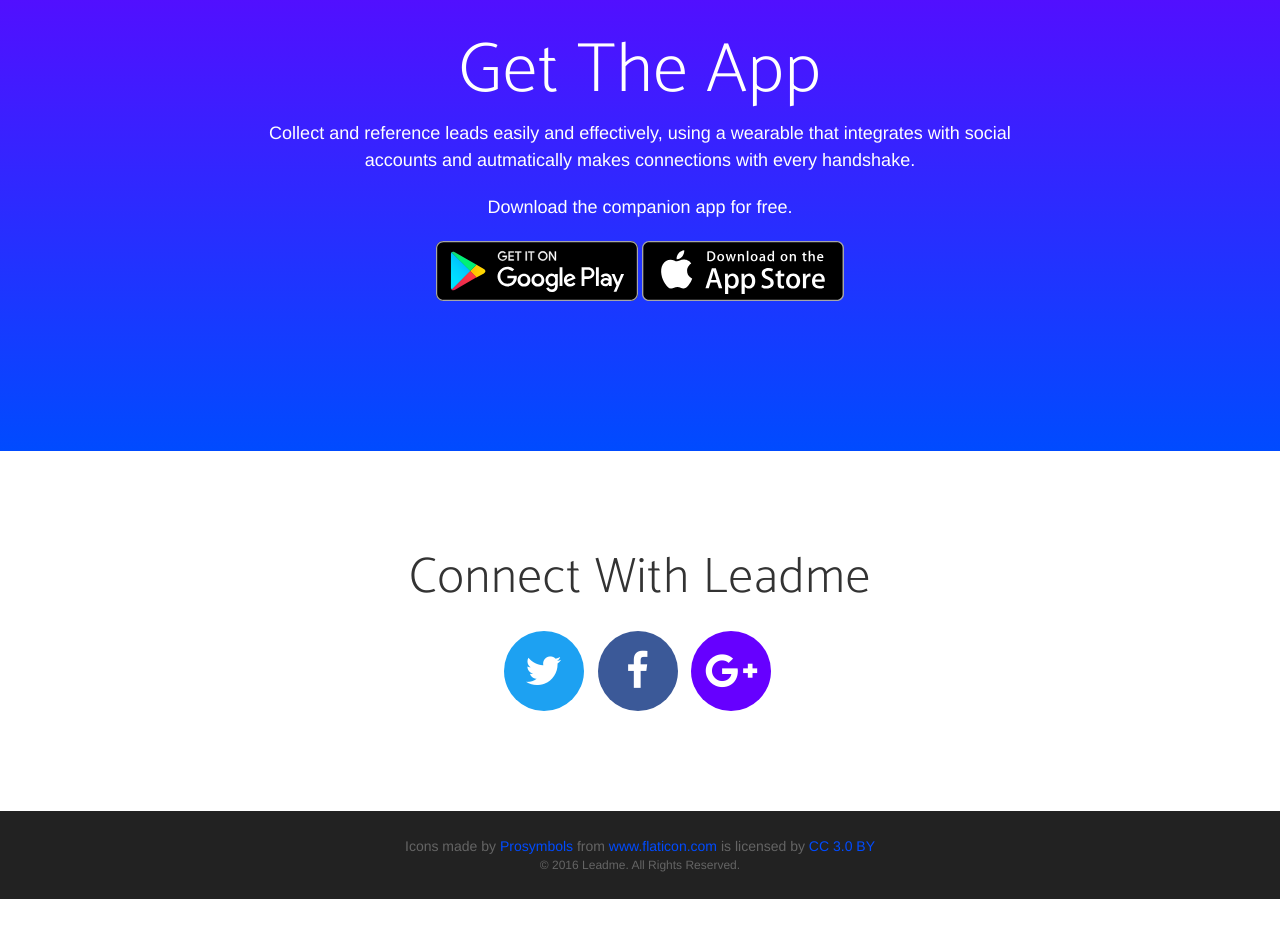
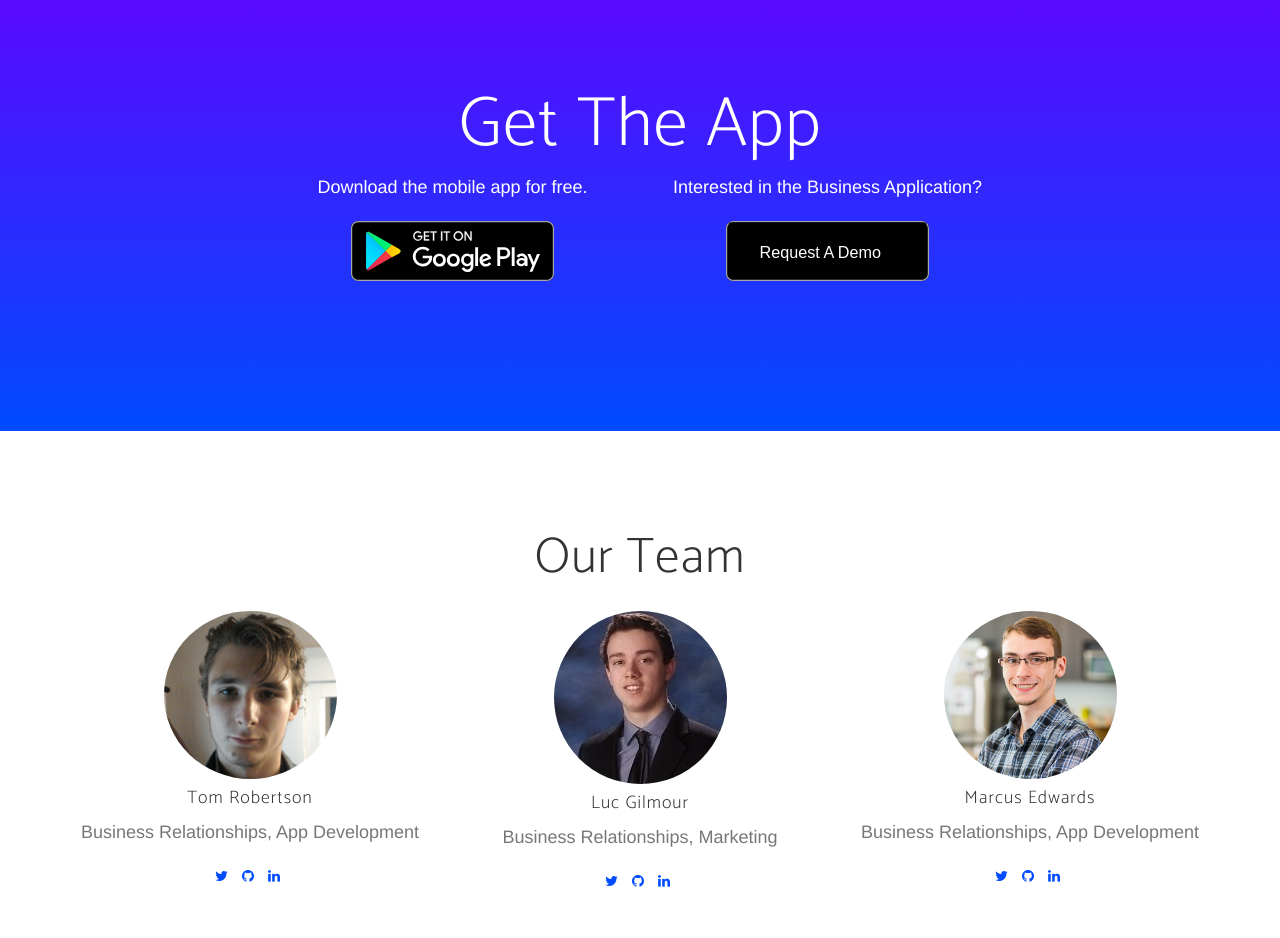
Before and after one commit to MackEdweise/Leadme, a website: page index.html in a window 1280 px wide. Shown: the part 1860-2798 px from the top of the page. Before the commit the page ends 2759 px from the top, so only its background shows below. Drawn offline with nearby package versions, Linux system fonts and the light colour scheme; a web font is replaced by a local one.

Commit message:
Site first draft

```diff
--- a/css/new-age.css
+++ b/css/new-age.css
@@ -112,27 +112,27 @@ p {
 }
 .navbar-default .nav > li.active > a:hover,
 .navbar-default .nav > li.active > a:focus:hover {
-  background-color: transparent;
+  background-color: white;
 }
 @media (min-width: 768px) {
   .navbar-default {
-    background-color: transparent;
-    border-color: transparent;
+    background-color: white;
+    border-color: white;
   }
   .navbar-default .navbar-header .navbar-brand {
-    color: rgba(255, 255, 255, 0.7);
+    color: #004bff;
   }
   .navbar-default .navbar-header .navbar-brand:hover,
   .navbar-default .navbar-header .navbar-brand:focus {
-    color: white;
+    color: #004bff;
   }
   .navbar-default .nav > li > a,
   .navbar-default .nav > li > a:focus {
-    color: rgba(255, 255, 255, 0.7);
+    color: #004bff;
   }
   .navbar-default .nav > li > a:hover,
   .navbar-default .nav > li > a:focus:hover {
-    color: white;
+    color: #004bff;
   }
   .navbar-default.affix {
     background-color: white;
@@ -408,6 +408,12 @@ footer ul li a.active {
 .text-primary {
   color: #004bff;
 }
+
+.center{
+  margin-left: auto;
+  margin-right: auto;
+}
+
 .no-gutter > [class*='col-'] {
   padding-right: 0;
   padding-left: 0;
--- a/index.html
+++ b/index.html
@@ -91,25 +91,17 @@
             <div class="row">
                 <div class="col-lg-12 text-center">
                     <div class="section-heading">
-                        <h2>Collect Connections On Your Wrist, Automatically</h2>
+                        <h2>Collecting Connections On Your Wrist, Automatically</h2>
                         <hr>
                     </div>
                 </div>
             </div>
             <div class="row">
-                <div class="col-md-3">
-                    <div class="device-container">
-                        <div class="device-mockup iphone6_plus portrait white">
-                            <div class="device">
-                                <div class="screen">
-                                    <!-- Demo image for screen mockup, you can put an image here, some HTML, an animation, video, or anything else! -->
-                                    <img src="img/demo-screen-new.png" alt="">
+                <div class="col-md-4 text-center">
+                    <img src="img/phone.png" class="img-responsive center" alt="">
+                    <br>
                 </div>
-                            </div>
-                        </div>
-                    </div>
-                </div>
-                <div class="col-md-9">
+                <div class="col-md-8">
                     <div class="container-fluid">
                         <div class="row">
                             <div class="col-md-6">
@@ -131,15 +123,15 @@
                             <div class="col-md-6">
                                 <div class="feature-item">
                                     <img class="img-responsive icon" src="img/smartphone.png" alt="">
-                                    <h3>Companion App</h3>
-                                    <p class="text-muted">Use the app to sync with social accounts, and manage connections.</p>
+                                    <h3>Mobile App</h3>
+                                    <p class="text-muted">Use the free app to sync with social accounts, and manage connections.</p>
                                 </div>
                             </div>
                             <div class="col-md-6">
                                 <div class="feature-item">
                                     <img class="img-responsive icon" src="img/transfer.png" alt="">
-                                    <h3>Connect</h3>
-                                    <p class="text-muted">Don't loose a single lead!</p>
+                                    <h3>For Business</h3>
+                                    <p class="text-muted">Effortlessly populate your CRM and inform your sales processes with more leads and richer information.</p>
                                 </div>
                             </div>
                         </div>
@@ -153,11 +145,17 @@
             <div class="row">
                 <div class="col-md-8 col-md-offset-2">
                     <h2 class="section-heading">Get The App</h2>
-                    <p>Collect and reference leads easily and effectively, using a wearable that integrates with social accounts and autmatically makes connections with every handshake.</p>
-                    <p>Download the companion app for free.</p>
+                    <div class="col-md-6">
+                        <p>Download the mobile app for free.</p>
                         <div class="badges">
                             <a class="badge-link" href="#"><img src="img/google-play-badge.svg" alt=""></a>
-                        <a class="badge-link" href="#"><img src="img/app-store-badge.svg" alt=""></a>
+                        </div>
+                    </div>
+                    <div class="col-md-6">
+                        <p>Interested in the Business Application?</p>
+                        <div class="badges">
+                            <a class="badge-link" href="#"><img src="img/demo-badge.svg" alt=""></a>
+                        </div>
                     </div>
                 </div>
             </div>
@@ -166,18 +164,54 @@
 
     <section id="contact" class="contact">
         <div class="container">
-            <h2>Connect With Leadme</h2>
-            <ul class="list-inline list-social">
-                <li class="social-twitter">
-                    <a href="#"><i class="fa fa-twitter"></i></a>
+            <h2>Our Team</h2>
+            <div class="row">
+                <div class="col-sm-4">
+                    <div class="team-member">
+                        <img src="img/team/5.jpg" class="img-responsive img-circle center" alt="">
+                        <h4>Tom Robertson</h4>
+                        <p class="text-muted">Business Relationships, App Development</p>
+                        <ul class="list-inline social-buttons">
+                            <li><a href="#"><i class="fa fa-twitter"></i></a>
                             </li>
-                <li class="social-facebook">
-                    <a href="#"><i class="fa fa-facebook"></i></a>
+                            <li><a href="#"><i class="fa fa-github"></i></a>
                             </li>
-                <li class="social-google-plus">
-                    <a href="#"><i class="fa fa-google-plus"></i></a>
+                            <li><a href="#"><i class="fa fa-linkedin"></i></a>
                             </li>
                         </ul>
+                    </div>
+                </div>
+                <div class="col-sm-4">
+                    <div class="team-member">
+                        <img src="img/team/1.jpg" class="img-responsive img-circle center" alt="">
+                        <h4>Luc Gilmour</h4>
+                        <p class="text-muted">Business Relationships, Marketing</p>
+                        <ul class="list-inline social-buttons">
+                            <li><a href="#"><i class="fa fa-twitter"></i></a>
+                            </li>
+                            <li><a href="#"><i class="fa fa-github"></i></a>
+                            </li>
+                            <li><a href="#"><i class="fa fa-linkedin"></i></a>
+                            </li>
+                        </ul>
+                    </div>
+                </div>
+                <div class="col-sm-4">
+                    <div class="team-member">
+                        <img src="img/team/4.jpg" class="img-responsive img-circle center" alt="">
+                        <h4>Marcus Edwards</h4>
+                        <p class="text-muted">Business Relationships, App Development</p>
+                        <ul class="list-inline social-buttons">
+                            <li><a href="https://twitter.com/MackEdweise"><i class="fa fa-twitter"></i></a>
+                            </li>
+                            <li><a href="https://github.com/MackEdweise"><i class="fa fa-github"></i></a>
+                            </li>
+                            <li><a href="https://www.linkedin.com/in/marcus-edwards-13154b111"><i class="fa fa-linkedin"></i></a>
+                            </li>
+                        </ul>
+                    </div>
+                </div>
+            </div>
         </div>
     </section>
 
```
Also changed, not shown: img/demo-badge.png (added), img/demo-badge.svg (added), img/phone.png (added), img/team/2.jpg, img/team/5.jpg (added). Lines whose indentation alone changed are shown as unchanged.
